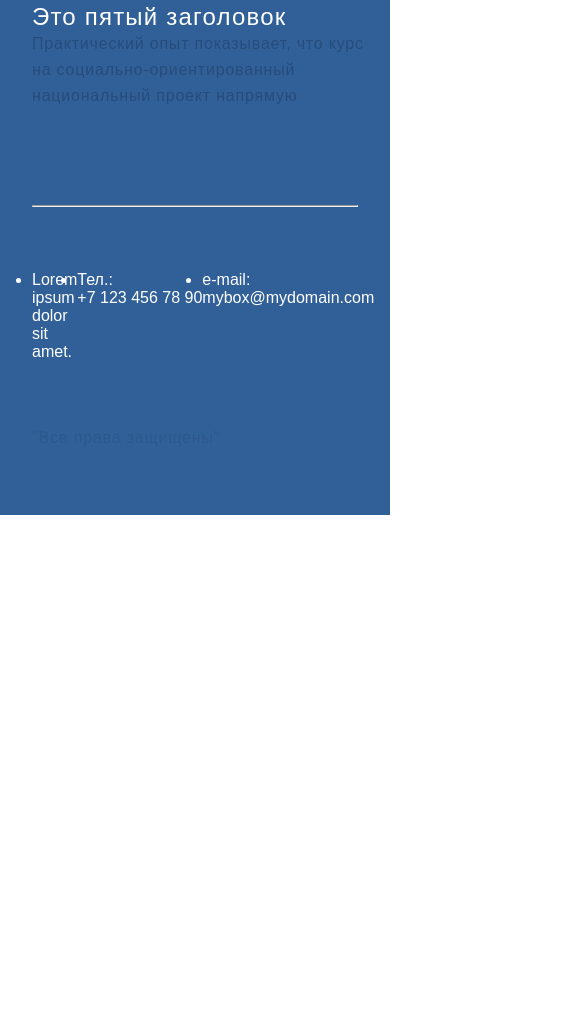
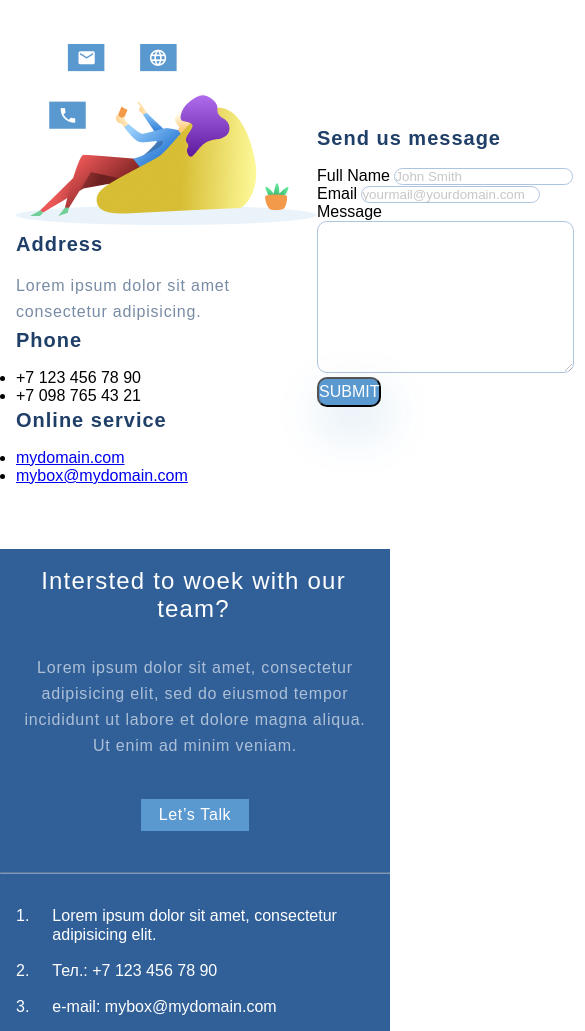
Before and after one commit to Ivanych73/geekbrains-html-css, a plain HTML site: page lesson-7/homework7/contacts.html in a window 390 px wide. Shown: the part 969-2000 px from the top of the page, 585 px wide, since content can reach past the window. Before the commit the page ends 1484 px from the top, so only its background shows below. Drawn offline with Linux system fonts and the light colour scheme.

Commit message:
lesson7 homework done

```diff
--- a/lesson-7/homework7/contacts.html
+++ b/lesson-7/homework7/contacts.html
@@ -12,20 +12,21 @@
 <body>
     <div class="container">
         <ul class="menu">
-            <li><a href="index.html">Главная</a></li>
-            <li><a href="contacts.html">Контакты</a></li>
+            <li><a href="index.html"><img src="images/logo.svg" alt="logo"></a></li>
+            <li><a href="contacts.html"><img src="images/contacts.svg" alt="contacts"></a></li>
         </ul>
     </div>
 
-    <div class="contacts_header container">
-        <h2 class="header2">Contact Us</h2>
-        <p class="paragraph">Lorem, ipsum dolor sit amet consectetur adipisicing elit. Libero, qui.</p>
-
+    <div class="contacts_top">
+        <div class="contacts_header container">
+            <h2 class="header2 contacts_header_header2">Contact Us</h2>
+            <p class="paragraph contacts_header_paragraph">Lorem ipsum dolor sit amet, consectetur adipiscing elit, sed do eiusmod tempor incididunt ut labore et dolore magna aliqua.</p>
+        </div>
     </div>
 
     <form action="#" class="contacts_content container">
         <div class="contacts__info">
-            <img src="images/Galaxy.jpg" alt="picture" width="350" title="mypicture">
+            <img src="images/contacts_online.png" alt="picture">
             <h4 class="header4">Address</h4>
             <p class="paragraph">Lorem ipsum dolor sit amet consectetur adipisicing.</p>
             <h4 class="header4">Phone</h4>
@@ -59,30 +60,25 @@
             </script>
     </div>
     <div class="bottom">
-        <div class="container">
-            <div class="bottom__upper">
-                <div class="bottom__upper__info">
-                    <h3 class="header3 bottom_header3">Это пятый заголовок</h3>
-                    <p class="paragraph">Практический опыт показывает, что курс на социально-ориентированный
-                        национальный
-                        проект
-                        напрямую</p>
-                </div>
+        <div class="bottom__upper container">
+            <div class="bottom__upper__info">
+                <h3 class="header3 bottom_header3">Intersted to woek
+                    with our team?</h3>
+                <p class="paragraph bottom_paragraph">Lorem ipsum dolor sit amet, consectetur
+                    adipisicing elit, sed do eiusmod tempor incididunt ut labore et dolore
+                    magna aliqua. Ut enim ad minim veniam.</p>
             </div>
-            <hr>
-            <div class="bottom__lower">
-                <ul class="bottom_lower_info">
-                    <li>Lorem ipsum dolor sit amet.</li>
-                    <li>Тел.: +7&nbsp;123&nbsp;456&nbsp;78&nbsp;90</li>
-                    <li>e-mail: mybox@mydomain.com</li>
-                </ul>
-                <div class="legal_notice">
-                    <p class="paragraph">"Все права защищены"</p>
-                </div>
-            </div>
+            <a href="#" class="bottom_button">Let’s Talk</a>
         </div>
-
-
+        <hr class="bottom_hr">
+        <div class="bottom__lower container">
+            <ul class="bottom_lower_info">
+                <li class="bottom_lower_info_item">Lorem ipsum dolor sit amet, consectetur adipisicing elit.</li>
+                <li class="bottom_lower_info_item">Тел.: +7&nbsp;123&nbsp;456&nbsp;78&nbsp;90</li>
+                <li class="bottom_lower_info_item">e-mail: mybox@mydomain.com</li>
+            </ul>
+            <p class="paragraph legal_notice">"Все права защищены"</p>
+        </div>
     </div>
 
 </body>
--- a/lesson-7/homework7/style.css
+++ b/lesson-7/homework7/style.css
@@ -291,6 +291,7 @@ background: linear-gradient(0deg, #EBF3FB 8.84%, rgba(152, 195, 232, 0) 31.12%);
 
     .top__info {
         background-position: right 280px;
+        padding-bottom: 120px;
     }
 
     .cards {
@@ -302,9 +303,63 @@ background: linear-gradient(0deg, #EBF3FB 8.84%, rgba(152, 195, 232, 0) 31.12%);
         margin-bottom: 32px;
     }
 
+    .bottom {
+        margin-top: 109px;
+        padding-top: 47px;
+    }
+
+    .bottom__upper {
+        padding-bottom: 64px;
+        padding-left: 124px;
+        padding-right: 124px;
+    }
+
+    .bottom__upper__info {
+        width: 336px;
+    }
+
+    .bottom_button {
+        padding: 3px 35px;
+        margin-top: 40px;
+    }
+
+    .bottom__lower {
+        padding-left: 124px;
+        padding-right: 124px;
+    }
+
+    .bottom_lower_info {
+        flex-direction: column;
+    }
+
+    .bottom_lower_info_item {
+        margin-bottom: 25px;
+    }
+
+    .bottom_lower_info_item:first-child::before {
+        margin-right: 45px;
+    }
+
+    .bottom_lower_info_item:nth-child(2)::before {
+        margin-right: 45px;
+     }
+
+     .bottom_lower_info_item:last-child::before {
+        margin-right: 45px;
+     }
+
+    .legal_notice {
+        margin-top: 39px;
+    }
 }
 
 @media (max-width: 667px) {
+
+    .container {
+        padding-left: 16px;
+        padding-right: 16px;
+    }
+
     .top {
         min-height: 376px;
         padding-bottom: 41px;
@@ -349,6 +404,8 @@ background: linear-gradient(0deg, #EBF3FB 8.84%, rgba(152, 195, 232, 0) 31.12%);
 
     .what-we-do {
         padding-top: 48px;
+        padding-left: 0;
+        padding-right: 0;
     }
 
     .cards {
@@ -357,6 +414,7 @@ background: linear-gradient(0deg, #EBF3FB 8.84%, rgba(152, 195, 232, 0) 31.12%);
 
     .card {
         width: 100%;
+        max-width: 359px;
     }
 
     .project_paragraph {
@@ -386,10 +444,100 @@ background: linear-gradient(0deg, #EBF3FB 8.84%, rgba(152, 195, 232, 0) 31.12%);
         left: 16px;
     }
 
+    .bottom {
+        margin-top: 64px;
+        padding-top: 18px;
+        padding-bottom: 32px;
+    }
+
+    .bottom__upper {
+        padding-left: 16px;
+        padding-right: 16px;
+        flex-direction: column;
+        padding-bottom: 41px;
+    }
+
+    .bottom__upper__info {
+        width: 343px;
+    }
+
+    .bottom_header3 {
+        text-align: center;
+    }
+
+    .bottom_paragraph {
+        text-align: center;
+    }
+
+    .bottom_button {
+        padding: 3px 18px;
+    }
+
+    .bottom__lower {
+        padding-left: 16px;
+        padding-right: 16px;
+    }
+
+    .bottom_lower_info {
+        margin-top: 32px;
+        line-height: 19px;
+    }
+
+    .bottom_lower_info_item {
+        margin-bottom: 17px;
+    }
+
+    .bottom_lower_info_item:first-child::before {
+        margin-right: 23px;
+    }
+
+    .bottom_lower_info_item:nth-child(2)::before {
+        margin-right: 23px;
+     }
+
+     .bottom_lower_info_item:last-child::before {
+        margin-right: 23px;
+     }
+
+     .legal_notice {
+        margin-top: 20px;
+        text-align: center;
+    }
+
+}
+
+.contacts_top {
+    background-image: url(images/contacts_top.png);
+    background-size: cover;
+    margin-top: 54px;
+    padding-top: 50px;
+    padding-bottom: 50px;
+}
+
+.contacts_header {
+    margin-left: 293px;
+    margin-right: 293px;
+}
+
+.contacts_header_header2 {
+    line-height: 74px;
+    letter-spacing: 0.04em;
+    color: #FFFFFF;
+}
+
+.contacts_header_paragraph {
+    font-size: 20px;
+    line-height: 30px;
+    text-align: center;
+    letter-spacing: 0.04em;
+    color: rgba(255, 255, 255, 0.6);
 }
 
 .contacts_content {
     display: flex;
+    margin-top: 57px;
+    align-items: center;
+    justify-content: space-between;
 }
 
 .input {
```
Also changed, not shown: lesson-7/homework7/images/contacts_online.png (added), lesson-7/homework7/images/contacts_top.png (added).
